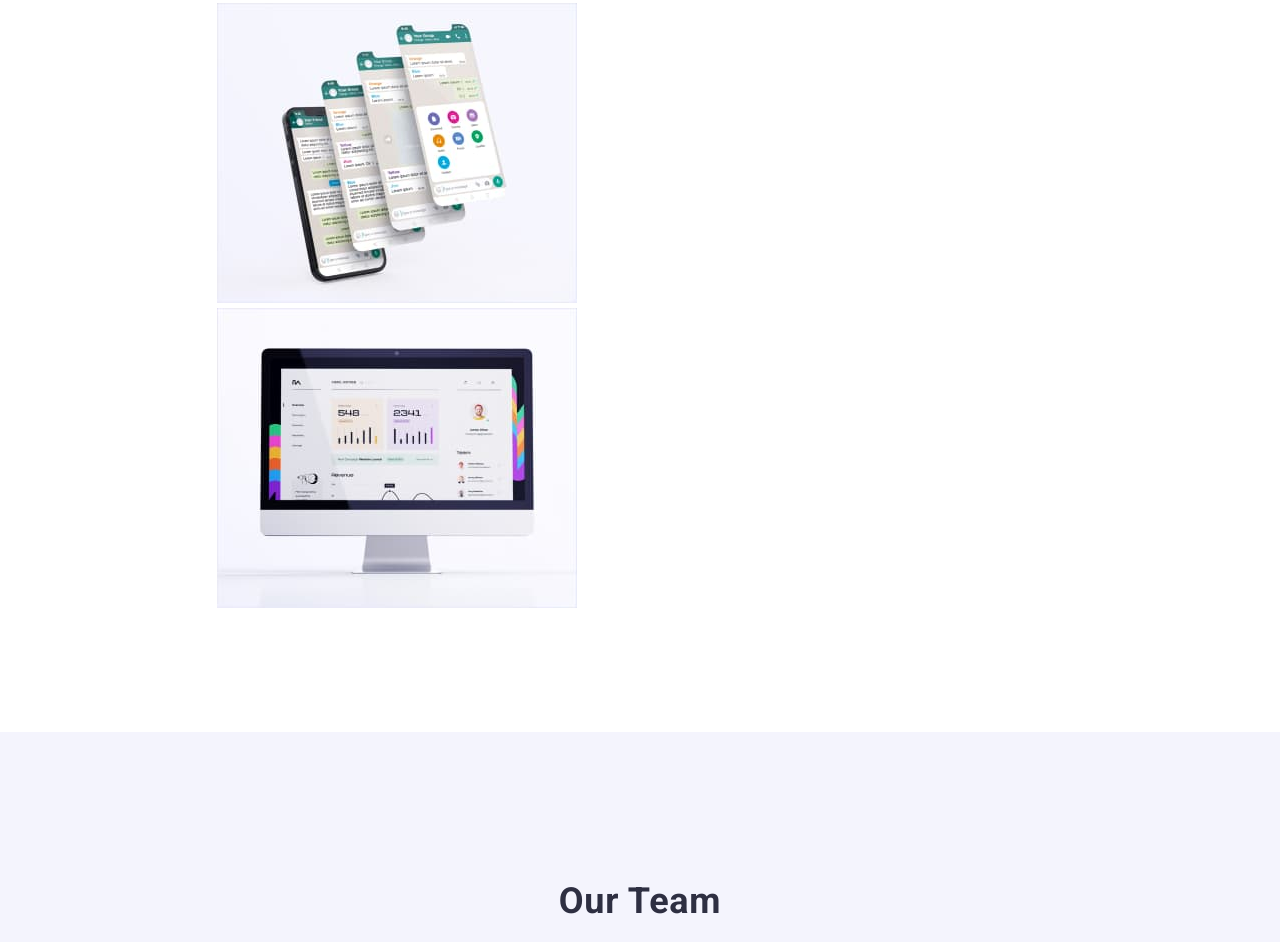
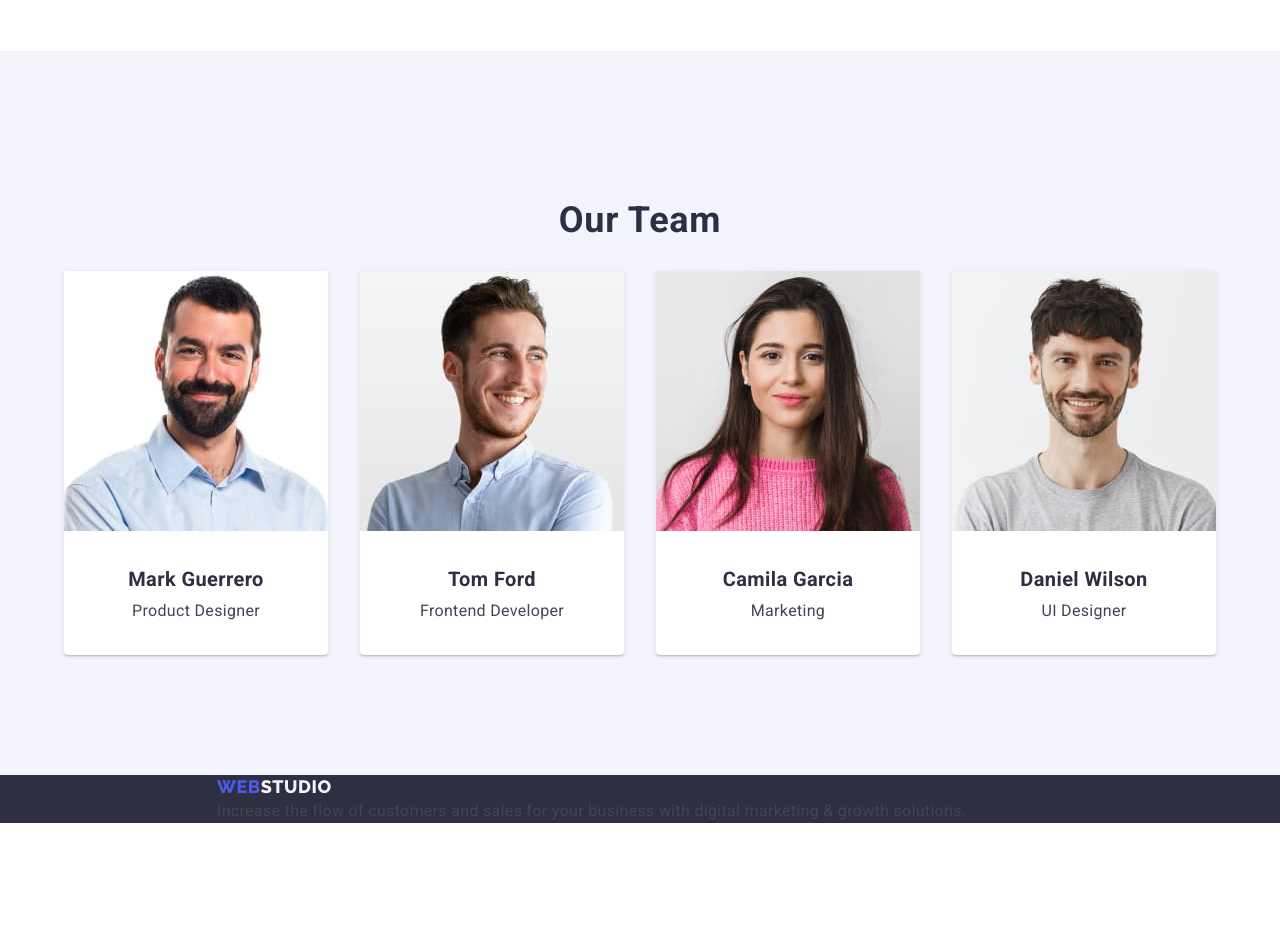
Before and after one commit to Youneri/goit-markup-hw-03, a plain HTML site: page index.html in a window 1280 px wide. Shown: the part 1538-2480 px from the top of the page. After the commit the page ends 2361 px from the top, so only its background shows below. Drawn offline with nearby package versions, Linux system fonts and the light colour scheme.

Commit message:
required

```diff
--- a/css/styles.css
+++ b/css/styles.css
@@ -178,8 +178,14 @@ body{
     display: flex;
     flex-direction: row;
     align-items: flex-start;
+    justify-content: center;
     gap: 24px;
     margin-bottom: 72px;
+}
+
+.content-list{
+    display: flex;
+    flex-wrap: wrap;
 }
 
 .category-btn{
@@ -209,11 +215,46 @@ body{
     box-shadow: 0px 1px 6px rgba(46, 47, 66, 0.08);
 }
 
+.features-list{
+    display: flex;
+    align-items: flex-start;
+    gap: 24px;
+}
+
+.do-list{
+    display: flex;
+    justify-content: center;
+    gap: 24px;
+}
+
+
 .team{
     background-color: var(--cloud);
 }
+
+.team-list{
+    display: flex;
+    justify-content: center;
+    text-align: center;
+    gap: 32px;
+}
+
+.team-item img{
+    margin-bottom: 32px;
+}
+
+.team-item h3{
+    margin-bottom: 8px;
+}
+
+.team-item p {
+    margin-bottom: 32px;
+}
+
 .team-item{
     background-color: var(--white);
+    box-shadow: 0px 1px 6px rgba(46, 47, 66, 0.08), 0px 1px 1px rgba(46, 47, 66, 0.16), 0px 2px 1px rgba(46, 47, 66, 0.08);
+    border-radius: 0px 0px 4px 4px;
 }
 .footer{
     background-color: var(--nuvy-blue);
--- a/index.html
+++ b/index.html
@@ -87,7 +87,7 @@
                         <img src="./images/phone.jpg" alt="Phone" height="300" width="360">
                     </li>
                     <li>
-                        <img src="./images/pc.jpg" alt="PC and phone" height="300" width="360">
+                        <img src="./images/laptope.jpg" alt="PC and phone" height="300" width="360">
                     </li>
                 </ul>
             </div>
```
Also changed, not shown: images/laptope.jpg.
